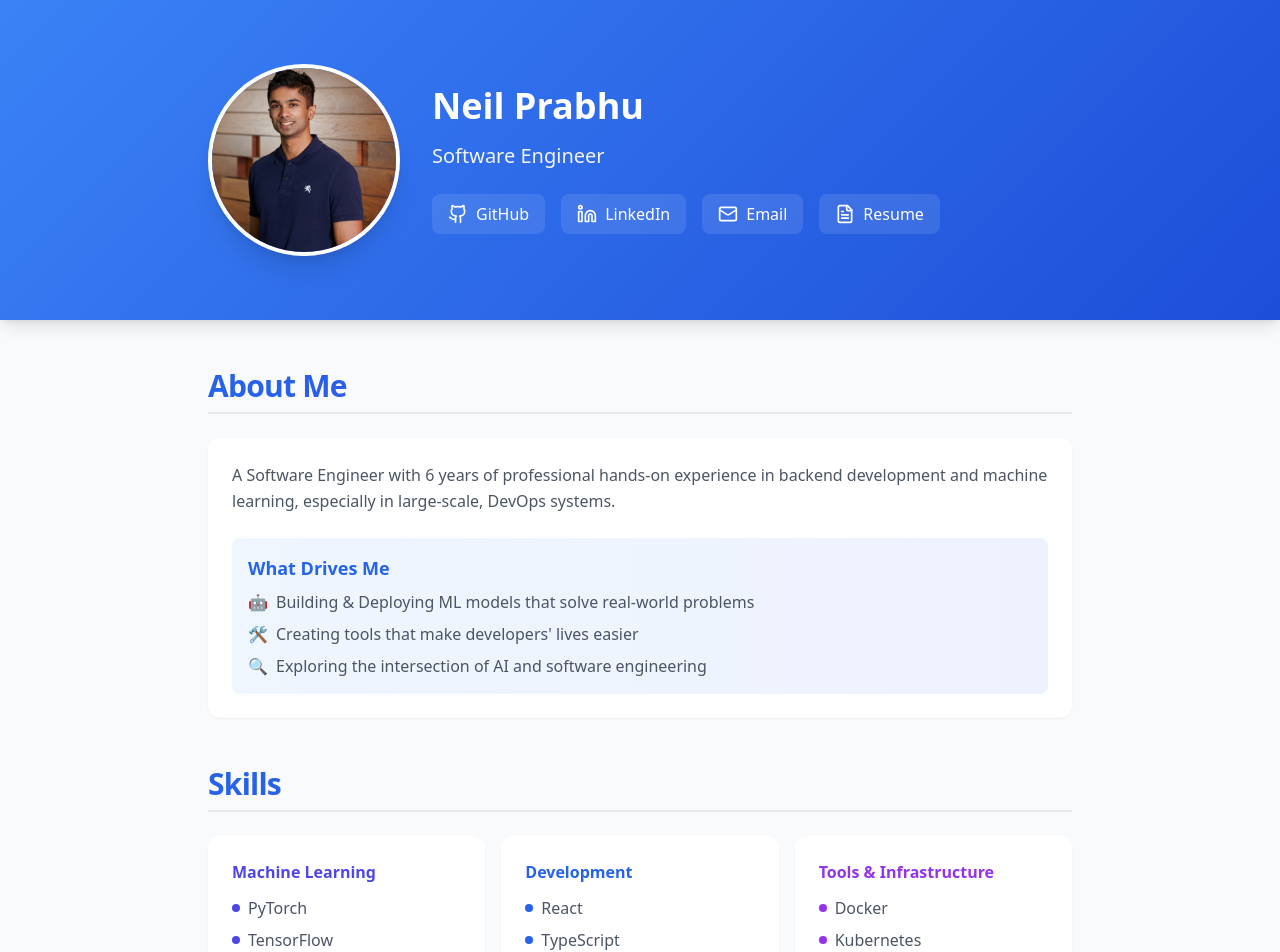
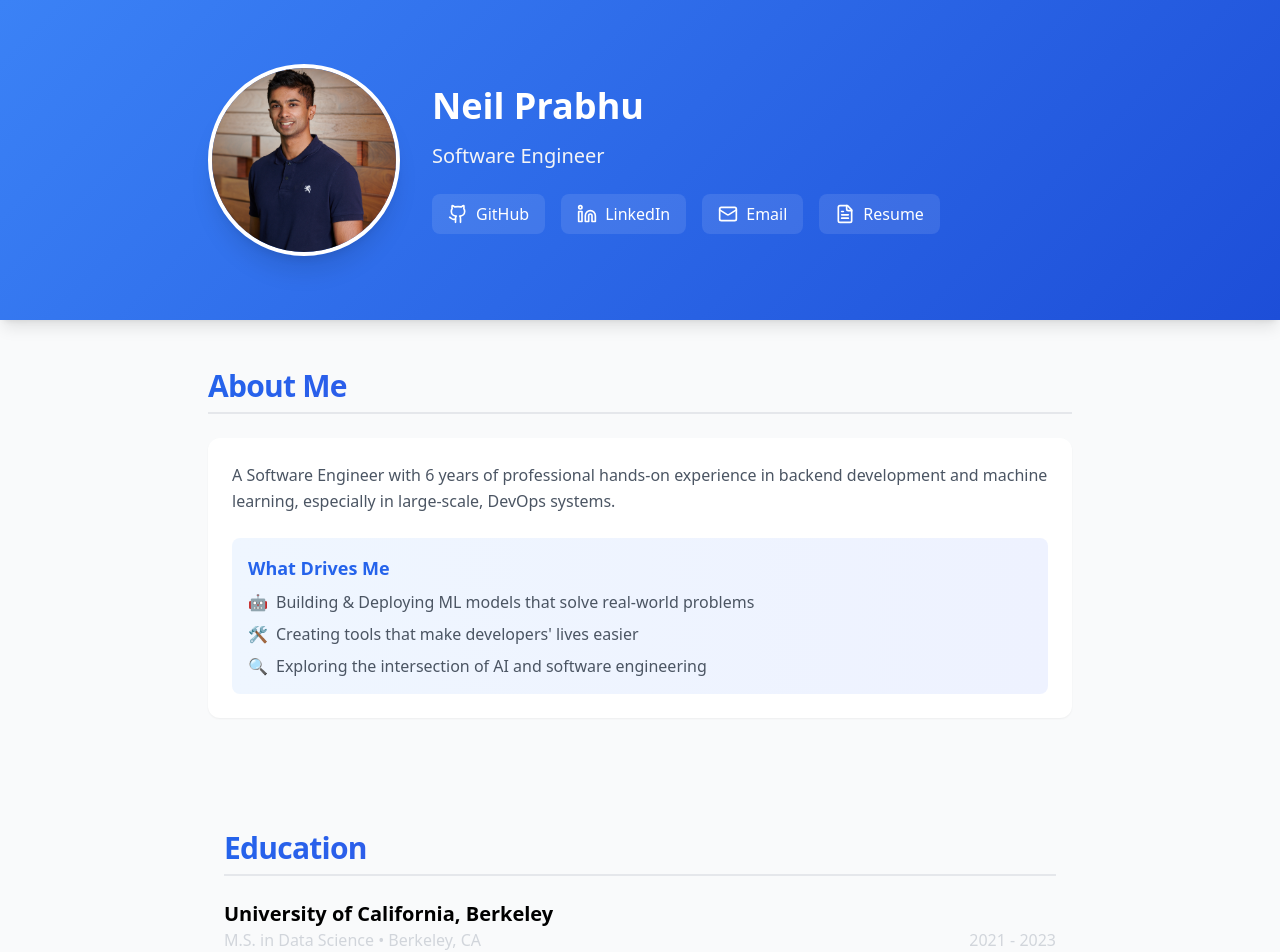
Before and after one commit to NeilPrabhu/NeilPrabhu.github.io, a React (Vite) app: page / in a window 1280 px wide. Shown: the top 952 px of the page. Built offline with nearby package versions, Linux system fonts and the light colour scheme.

Commit message:
change font

```diff
--- a/src/App.tsx
+++ b/src/App.tsx
@@ -13,10 +13,10 @@ function App() {
 
       <main className="max-w-4xl mx-auto px-4 py-12">
         <About />
+        <Education />
+        <Experience />
         <Skills />
-        <Experience />
         <Projects />
-        <Education />
 
         <section className="mb-12">
           <h2 className="text-2xl font-bold text-gray-900 mb-4">Get in Touch</h2>
--- a/src/components/Education.tsx
+++ b/src/components/Education.tsx
@@ -32,7 +32,7 @@ export default function Education() {
           {education.map((item, index) => (
             <div key={index} className="mb-6">
               <h3 className="text-xl font-semibold">{item.institution}</h3>
-              <p className="flex items-center text-gray-400">
+              <p className="flex items-center text-gray-300">
                 <span>
                   {item.degree} • {item.location}
                 </span>
```
